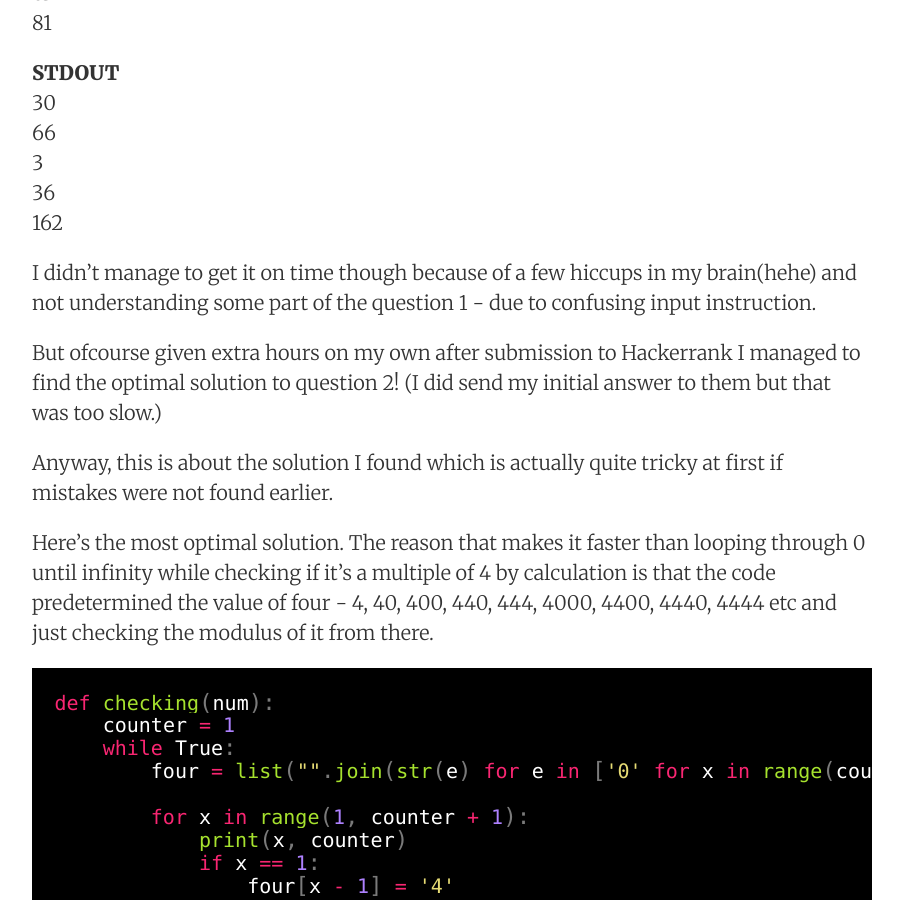
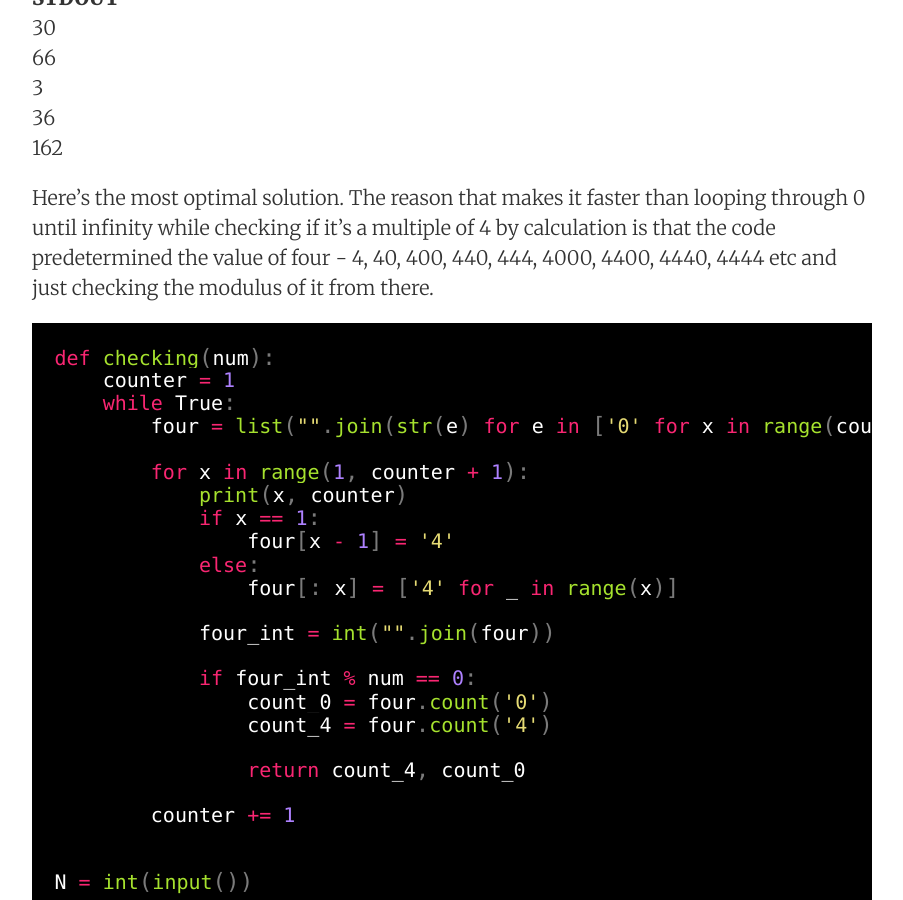
Before and after one commit to farhah/blog, a Jekyll site: the page built from _posts/2017-06-10-Interview-Questions-at-some-company.md, in a window 1280 px wide and 900 px high, scrolled down 1509 px. Shown: the whole window, without its empty margins (188-1091 px from the left). Built offline with Jekyll 4.4.1, drawn with Linux system fonts in a browser that asks for light colours; formulas are drawn with MathJax 3; comment, search, counter and statistics services are not loaded; some of the changed text lies outside the part shown.

Commit message:
Create 2017-06-10-Interview-Questions-at-some-company.md

```diff
--- a/_posts/2017-06-10-Interview-Questions-at-some-company.md
+++ b/_posts/2017-06-10-Interview-Questions-at-some-company.md
@@ -1,8 +1,7 @@
 ---
 layout:     post
-title:      Interview questions at some company
+title:      Multiple of four
 date:       2017-06-10GMT+8 09:47:00
-summary:    Interview questions
 categories: [algorithms]
 ---
 **Note: It seems this particular page is indexed and ranked 1 in google with keyword hackerrank some-company. It's unethical to search for solutions before you actually take the test. My blog is mainly about algorithms and it wasn't my intention to help you scored 100% correct in hackerrank. It was purely my interest in algorithm that got me writing about it.**
@@ -10,8 +9,7 @@ categories: [algorithms]
 *Damaged is done therefore I'm just gonna leave this post as it is with some keywords removed. I hope they can come out with other questions.*
 
 
-
-I was invited to solve Hackerrank For Work coding challenges. There were 2 questions.
+There were 2 questions.
 
 1. Given a txt file find the number of occurences of a website url. Easy peasy.
 
@@ -46,16 +44,6 @@ The line follows are the number to check.<br>
 3<br>
 36<br>
 162<br>
-
-
-
-I didn't manage to get it on time though because of a few hiccups in my brain(hehe) and not understanding some part of the question 1 - due to confusing input instruction.
-
-But ofcourse given extra hours on my own after submission to Hackerrank I managed to find the optimal solution to question 2!
-(I did send my initial answer to them but that was too slow.)
-
-
-Anyway, this is about the solution I found which is actually quite tricky at first if mistakes were not found earlier.
 
 
 Here's the most optimal solution.
```
